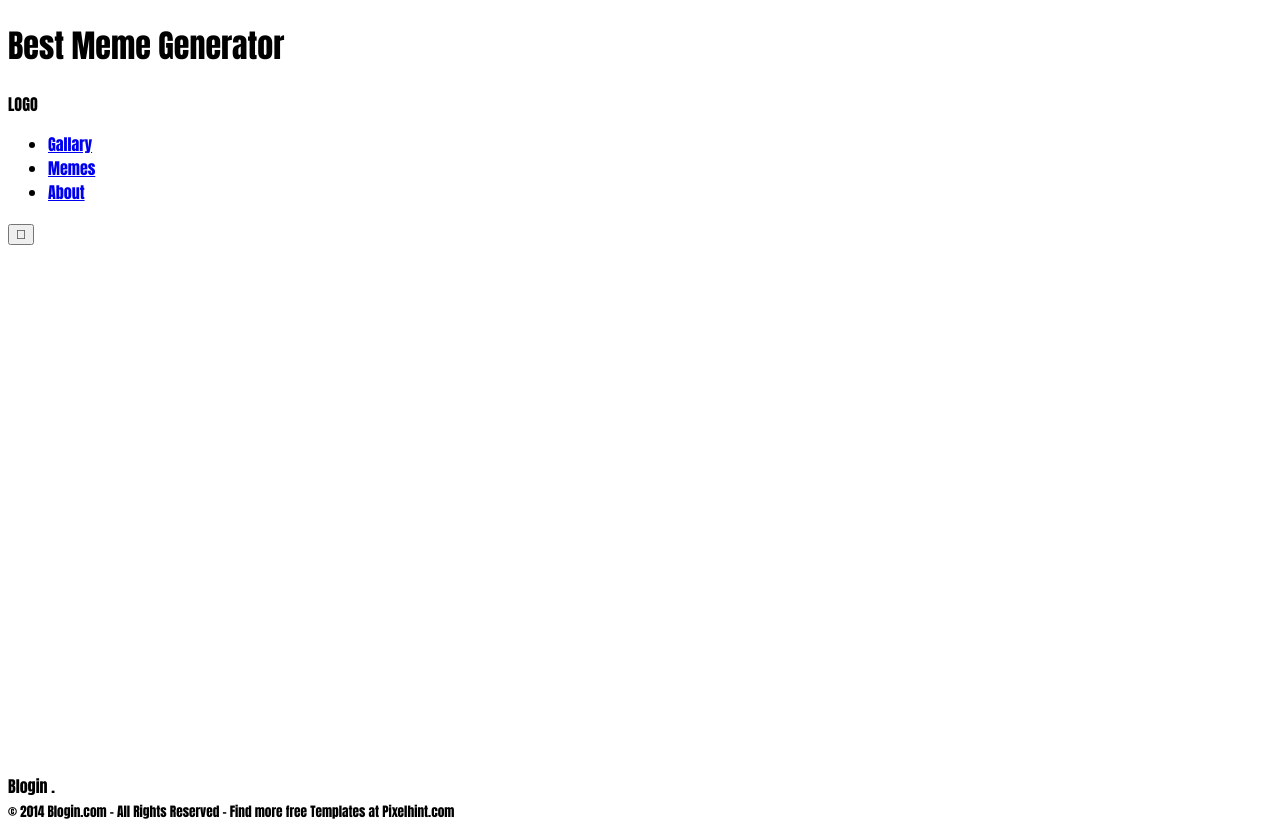
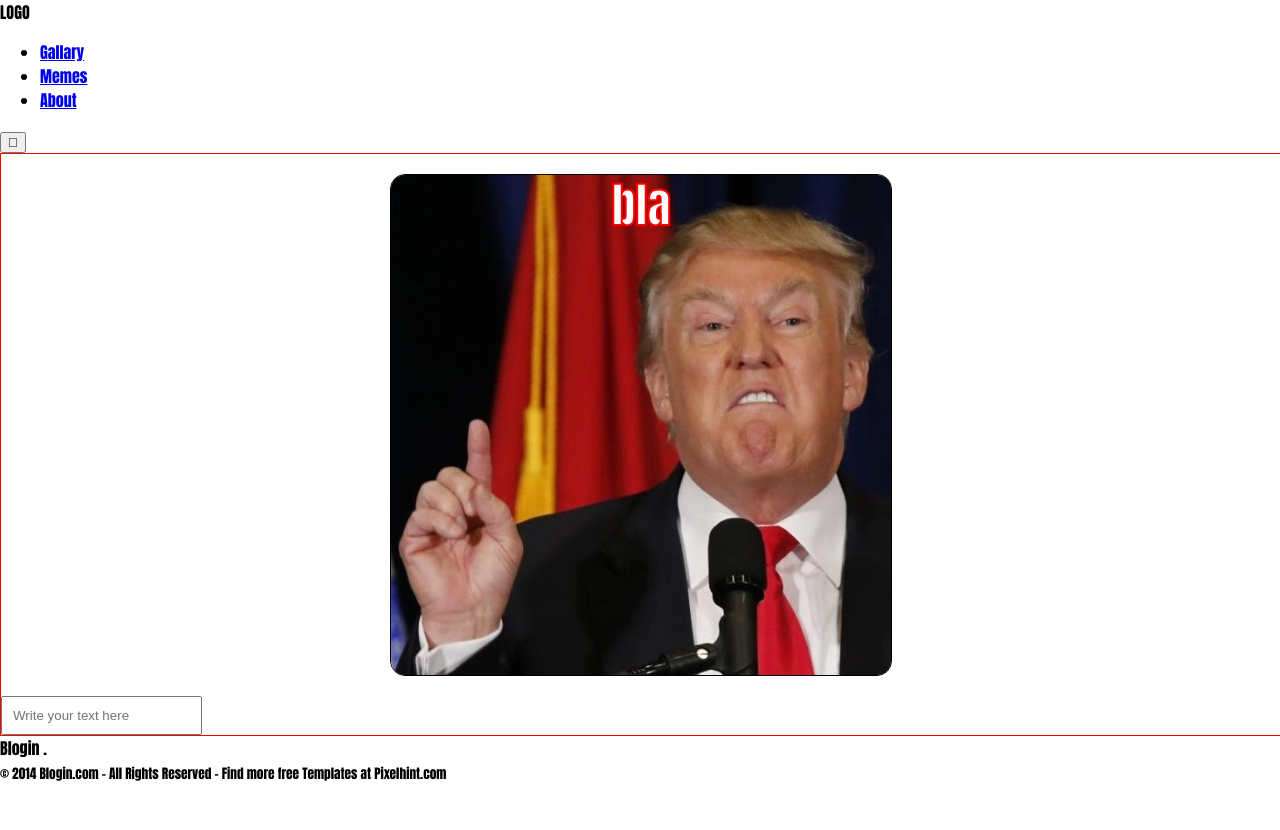
Before and after one commit to shimrit-herbst/meme-generator, a plain HTML site: page index.html in a window 1280 px wide. After the commit the page ends 800 px from the top, so only its background shows below. Drawn offline with Linux system fonts and the light colour scheme.

Commit message:
Text input changes dynamically on meme

```diff
--- a/css/style.css
+++ b/css/style.css
@@ -1,3 +1,21 @@
 body {
     font-family: Impact, Haettenschweiler, 'Arial Narrow Bold', sans-serif;
+    margin: 0;
 }
+
+canvas {
+    display: block;
+    margin: 20px auto;
+    border: 1px solid black;
+    border-radius: 15px;
+
+}
+
+.canvas-container {
+    width: 100vw;
+    border: 1px solid red;
+}
+
+#userText {
+    padding: 10px;
+}
--- a/index.html
+++ b/index.html
@@ -8,9 +8,7 @@
     <title>Best Meme Generator</title>
 </head>
 
-<body>
-    <h1>Best Meme Generator</h1>
-
+<body onload="onInit()">
     <header>
         <section class="container header-wrapper flex align-center">
             <div class="logo flex-1">
@@ -35,27 +33,24 @@
     </header>
 
     <main>
-        <section class="container main-wrapper flex space-between">
+        <!-- <section class="container main-wrapper flex space-between">
             <div class="second-panel">
                 <div class="images images-wrapper grid">
-                    <img class="regular" src="images/image-001.jpg" alt="">
+                    <img class="image" src="images/image-001.jpg" alt="">
                     <img class="portrait" src="images/image-002.jpg" alt="">
                     <img class="landscape" src="images/image-003.jpg" alt="">
                 </div>
             </div>
-        </section>
+        </section> -->
+
+        <div class="canvas-container">
+            <canvas id="my-canvas" height="500" width="500"></canvas>
+            <label for="userText"></label>
+            <input type="text" id="userText" name="userText" placeholder="Write your text here" required oninput="onUserTextInput(this.value)" />
+        </div>
     </main>
 
-    <div class="canvas-container">
-        <canvas id="my-canvas" height="500" width="980" onmousedown="onCanvasMouseDown(event)"
-            onmousemove="onCanvasMouseMove(event)" onmouseup="onCanvasMouseUp(event)"
-            ontouchstart="onCanvasTouchStart(event)" ontouchmove="onCanvasTouchMove(event)"
-            ontouchend="onCanvasTouchEnd(event)"></canvas>
-    </div>
-
-
     <footer>
-
         <section class="container">
             <div class="logo">
                 Blogin
@@ -65,9 +60,10 @@
         </section>
     </footer>
 
-
-
-    <script src="js/main.js"></script>
+    <script src="./js/services/gallery-service.js"></script>
+    <script src="./js/services/meme-service.js"></script>
+    <script src="./js/gallery-controller.js"></script>
+    <script src="./js/meme-controller.js"></script>
 </body>
 
 </html>
--- a/js/meme-controller.js
+++ b/js/meme-controller.js
@@ -1 +1,45 @@
 'use strict'
+
+var gCanvas;
+var gCtx;
+var gCurrMemeId = 1;
+
+function onInit() {
+    // init();
+    gCanvas = document.querySelector('#my-canvas');
+    gCtx = gCanvas.getContext('2d');
+    // console.log('The context:', gCtx);
+    renderCanvas(gCurrMemeId);
+}
+
+function renderCanvas(memeId) {
+    var meme = getMemeById(memeId);
+    drawMeme(meme);
+}
+
+function drawMeme(meme) {
+    var img = new Image()
+    img.src = getImgById(meme.selectedImgId).url;
+    img.onload = () => {
+        gCtx.drawImage(img, 0, 0, gCanvas.width, gCanvas.height);
+        var text = meme.lines[0].txt;
+        drawText(text, 250, 50);
+        addMeme(text, meme.selectedImgId);
+    }
+}
+
+function drawText(text, x, y) {
+    gCtx.strokeStyle = 'red'
+    gCtx.fillStyle = 'white'
+    gCtx.lineWidth = '2'
+    gCtx.font = '48px Impact'
+    gCtx.textAlign = 'center'
+    gCtx.fillText(text, x, y)
+    gCtx.strokeText(text, x, y)
+}
+
+function onUserTextInput(txtInput) {
+    var meme = getMemeById(gCurrMemeId);
+    meme.lines[0].txt = txtInput;
+    renderCanvas(gCurrMemeId);
+}
--- a/js/services/gallery-service.js
+++ b/js/services/gallery-service.js
@@ -1,7 +1,7 @@
 'use strict'
 
-gImages = [{
+var gImages = [{
     id: 1,
-    url,
+    url: './imgs/1.jpg',
     // keywords: ['happy'],
 }];
--- a/js/services/meme-service.js
+++ b/js/services/meme-service.js
@@ -1,18 +1,85 @@
 'use strict'
 
-var gKeywords = { 'happy': 12, 'funny puk': 1 };
+// var gKeywords = { 'happy': 12, 'funny puk': 1 };
+var gNextId = 1;
 var gImgs = [
-    { id: 1, url: 'img/popo.jpg', keywords: ['happy'] }
+    { id: 1, url: './imgs/1.jpg', keywords: ['happy'] }
 ];
-var gMeme = {
-    selectedImgId: 5,
+var gMemes = [
+    {
+        id: 1,
+        selectedImgId: 1,
         selectedLineIdx: 0,
         lines: [
             {
-            txt: 'I never eat Falafel',
+                txt: 'bla',
                 size: 20,
-            align: 'left',
-            color: 'red'
+                align: 'center',
+                strokeColor: 'red',
+                fillColor: 'white',
+            },
+            {
+                txt: 'blaaaaaa',
+                size: 20,
+                align: 'center',
+                strokeColor: 'red',
+                fillColor: 'white',
             }
         ]
     }
+];
+
+
+function init() {
+}
+
+// function getMemes() {
+//     return gMemes;
+// }
+
+function getMemeById(memeId) {
+    var meme = gMemes.find((meme) => { return memeId === meme.id });
+    return meme;
+}
+
+
+function getImgById(imgId) {
+    var img = gImgs.find((img) => { return imgId === img.id });
+    return img;
+}
+
+function addMeme(txt, imgId) {
+    var meme = _createMeme(txt, imgId);
+    gMemes.push(meme)
+    // _saveMemesToStorage();
+}
+
+function _createMeme(txt, imgId) {
+    return {
+        id: gNextId++,
+        selectedImgId: imgId,
+        selectedLineIdx: 0,
+        lines: [
+            {
+                txt,
+                size: 20,
+                align: 'center',
+                strokeColor: 'red',
+                fillColor: 'white',
+            }
+        ]
+    }
+}
+
+// function _createMemes() {
+//     // var memes = loadFromStorage(STORAGE_KEY);
+//     // if (!memes || !memes.length) {
+//     memes = []
+//     for (let i = 0; i < gMemes.length; i++) {
+//         var txt = '';
+//         var imgId = ;
+//         memes.push(_createMeme(txt, imgId))
+//     }
+//     gMemes = memes;
+//     // _saveMemesToStorage();
+// }
```
Lines whose indentation alone changed are shown as unchanged.
